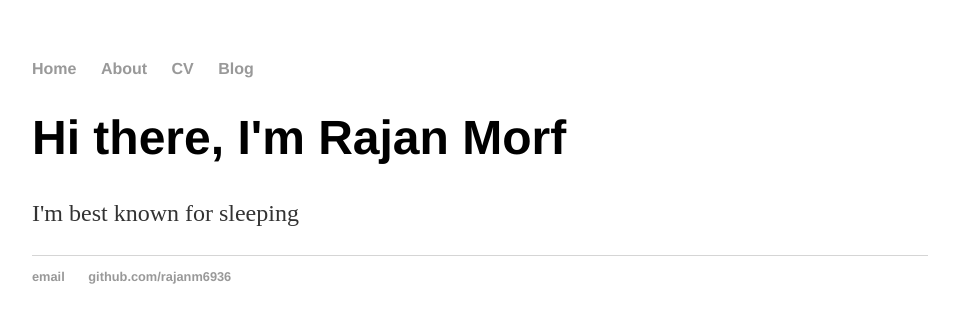
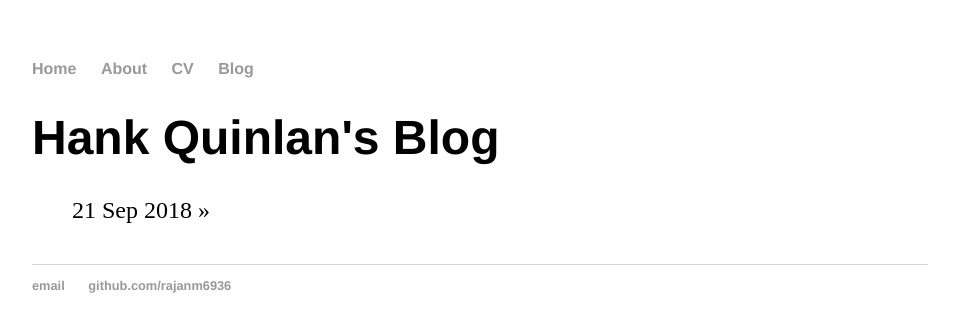
Before and after one commit to rajanm6936/rajanm6936.github.io, a Jekyll site: the page built from blog/index.html, in a window 1280 px wide. Shown: the top 332 px of the page, without its empty margins (160-1119 px from the left). Built offline with Jekyll 4.4.1, drawn with Linux system fonts in a browser that asks for light colours.

Commit message:
Update index.html

```diff
--- a/blog/index.html
+++ b/blog/index.html
@@ -1,8 +1,11 @@
 ---
 layout: default
-title: rajan morf
+title: Hank Quinlan's Blog
 ---
-<div class="blurb">
-	<h1>Hi there, I'm Rajan Morf</h1>
-	<p>I'm best known for sleeping</a></p>
-</div><!-- /.blurb -->
+	<h1>{{ page.title }}</h1>
+	<ul class="posts">
+
+	  {% for post in site.posts %}
+	    <li><span>{{ post.date | date_to_string }}</span> » <a href="{{ post.url }}" title="{{ post.title }}">{{ post.title }}</a></li>
+	  {% endfor %}
+	</ul>
```
